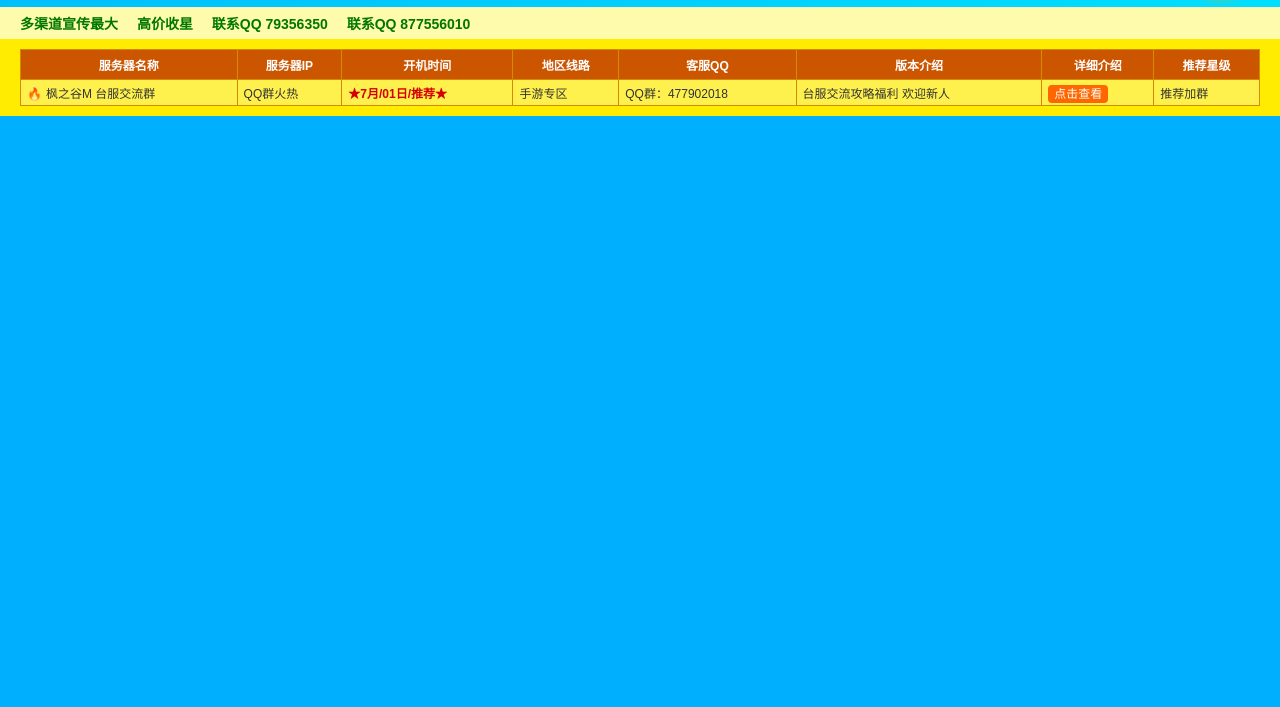
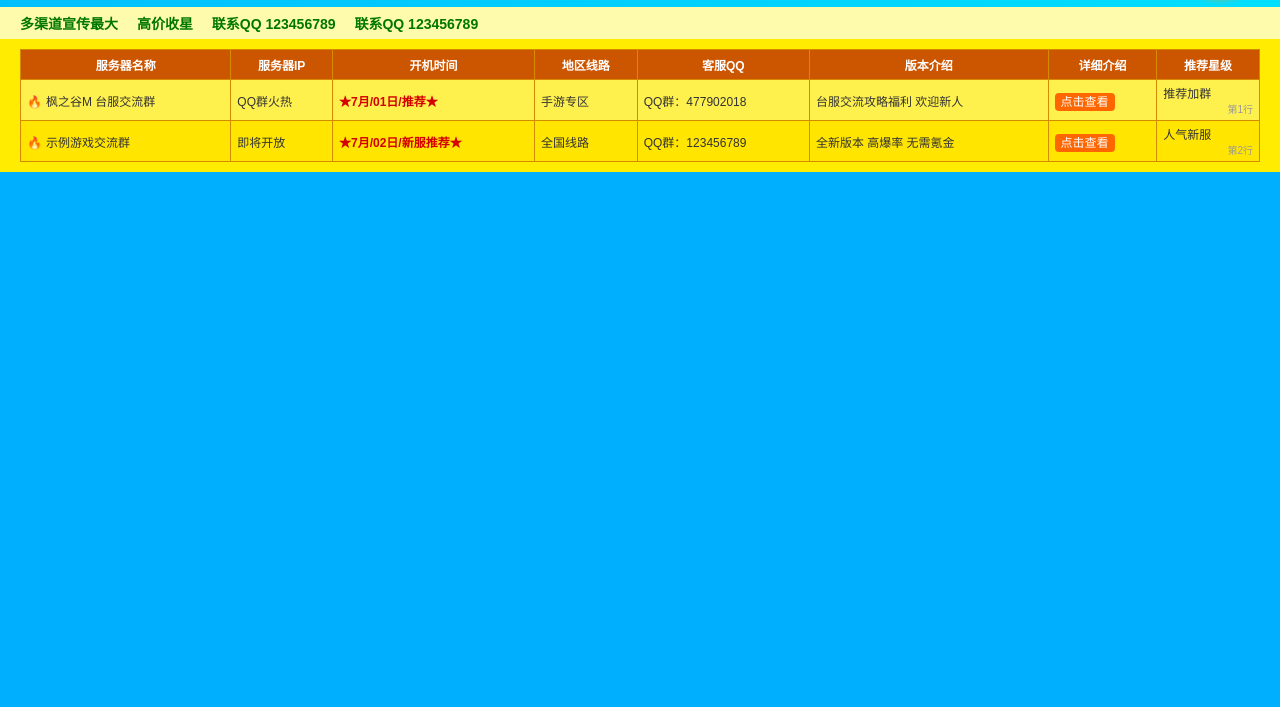
Before and after one commit to Laitindidi/my-bubu, a plain HTML site: page index.html in a window 1280 px wide. Shown: the part 93-800 px from the top of the page. Drawn offline with Linux system fonts and the light colour scheme.

Commit message:
Add files via upload

```diff
--- a/index.html
+++ b/index.html
@@ -2,7 +2,12 @@
 <html lang="zh-CN">
 <head>
   <meta charset="UTF-8" />
-<title>789mxd信息网 - 简易版</title>
+  <meta name="viewport" content="width=device-width, initial-scale=1.0" />
+  <title>19mxd信息网 - 冒险岛、QQ群推荐、开服信息</title>
+  <meta name="description" content="789mxd信息网收集最新手游服信息、枫之谷M台服交流QQ群、各类热门服务器推荐，免费快速加入高质量群聊。" />
+  <meta name="keywords" content="冒险岛, 台服, QQ群, 手游交流群, 免费开服, 高爆服, 789mxd" />
+  <meta name="robots" content="index, follow" />
+  <link rel="canonical" href="https://你的网址.github.io/" />
   <style>
     body {
       margin: 0; padding: 0; font-family: "微软雅黑", Arial, sans-serif;
@@ -97,20 +102,25 @@
     .btn-detail:hover {
       background-color: #cc3300;
     }
+    .row-index {
+      color: #999;
+      font-size: 10px;
+      text-align: right;
+    }
   </style>
 </head>
 <body>
 
 <header>
-  <div class="title">789mxd信息网</div>
+  <div class="title">19mxd信息网</div>
   <div class="star">⭐</div>
 </header>
 
 <nav class="info-links">
   <a href="#">多渠道宣传最大</a>
   <a href="#">高价收星</a>
-  <a href="#">联系QQ 79356350</a>
-  <a href="#">联系QQ 877556010</a>
+  <a href="#">联系QQ 123456789</a>
+  <a href="#">联系QQ 123456789</a>
 </nav>
 
 <main>
@@ -128,6 +138,7 @@
       </tr>
     </thead>
     <tbody>
+      <!-- 第1行 -->
       <tr>
         <td><span class="icon-fire">🔥</span>枫之谷M 台服交流群</td>
         <td>QQ群火热</td>
@@ -140,8 +151,26 @@
             点击查看
           </a>
         </td>
-        <td>推荐加群</td>
+        <td>推荐加群 <div class="row-index">第1行</div></td>
       </tr>
+
+      <!-- 你可以继续复制下面这个模板，创建第2行、第3行... -->
+      <!-- 第2行（示例） -->
+      <tr>
+        <td><span class="icon-fire">🔥</span>示例游戏交流群</td>
+        <td>即将开放</td>
+        <td><span class="highlight-red">★7月/02日/新服推荐★</span></td>
+        <td>全国线路</td>
+        <td>QQ群：123456789</td>
+        <td>全新版本 高爆率 无需氪金</td>
+        <td>
+          <a href="https://jq.qq.com/?_wv=1027&k=dummycode" class="btn-detail" target="_blank">
+            点击查看
+          </a>
+        </td>
+        <td>人气新服 <div class="row-index">第2行</div></td>
+      </tr>
+
     </tbody>
   </table>
 </main>
```
Lines whose indentation alone changed are shown as unchanged.
